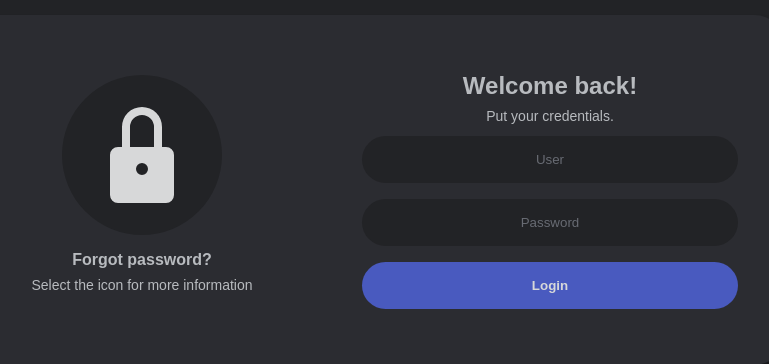
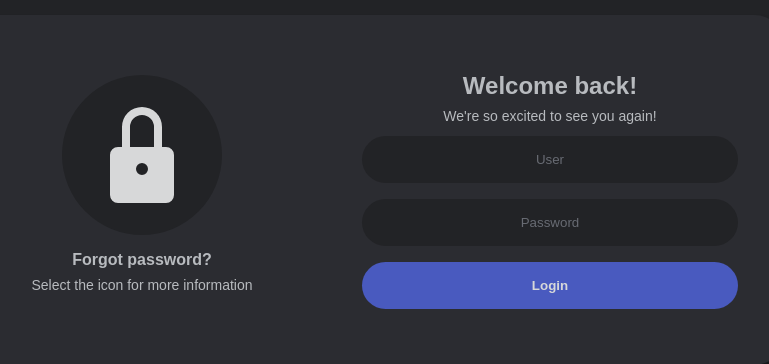
Before and after one commit to neyzerth/packaging-system, a PHP site: page /login/ in a window 1280 px wide. Shown: the part 210-574 px from the top of the page, without its empty margins (294-1063 px from the left). Run offline with PHP 8.4, Linux system fonts and the light colour scheme.

Commit message:
Mejoras en la logica del login

```diff
--- a/login/index.php
+++ b/login/index.php
@@ -1,16 +1,11 @@
 <?php
 session_start();
-session_unset();
-session_destroy();
 require_once "../config.php";
 require "logFun.php";
-
-$msg = "Put your credentials.";
-
+$msg = "We're so excited to see you again!";
 if ($_SERVER['REQUEST_METHOD'] == 'POST') {
     $username = $_POST['username'];
     $password = $_POST['password'];
-
     if (login($username, $password)) {
         header("Location: /");
         exit();
@@ -40,6 +35,7 @@ if ($_SERVER['REQUEST_METHOD'] == 'POST') {
         </svg>
         <h3>Content blurred due to screen resolution.</h3>
     </div>
+    <div id="msg" data-msg="<?php echo htmlspecialchars($msg); ?>"></div>
     <main class="login">
         <div class="division" id="leftDiv">
                 <a class="div-link" href="#" id="link">
@@ -53,7 +49,7 @@ if ($_SERVER['REQUEST_METHOD'] == 'POST') {
         <div class="division" id="rightDiv">
             <form action="#" method="post">
                 <h2>Welcome back!</h2>
-                <p><?php echo $msg ?></p>
+                <p id="msgDisplay"><?php echo $msg ?></p>
                 <input id="username" name="username" class="form-control" type="text" autocomplete="off" required placeholder="User">
                 <input id="password" name="password" class="form-control" type="password" autocomplete="off" required placeholder="Password">
                 <button type="submit" class="btn-primary">Login</button>
--- a/login/script.js
+++ b/login/script.js
@@ -4,26 +4,19 @@ const link = document.getElementById('link');
 const toggleImage = document.getElementById('toggleImage');
 const toggleText = document.getElementById('toggleText');
 const paragraph = document.getElementById('paragraph');
+const msg = document.getElementById('msg').getAttribute('data-msg');
 const images = [
-    `
-    <path d="M5.5 7V4.5a2.5 2.5 0 1 1 5 0V7H11a1 1 0 0 1 1 1v5a1 1 0 0 1-1 1H5a1 1 0 0 1-1-1V8a1 1 0 0 1 1-1h.5zm1-2.5V7h3V4.5a1.5 1.5 0 0 0-3 0zm1.5 6a.75.75 0 1 0 0-1.5.75.75 0 0 0 0 1.5z"/>
-    ` , `
-    <path d="M3 14s-1 0-1-1 1-4 6-4 6 3 6 4-1 1-1 1zm5-6a3 3 0 1 0 0-6 3 3 0 0 0 0 6"/>
-    `
+    `<path d="M5.5 7V4.5a2.5 2.5 0 1 1 5 0V7H11a1 1 0 0 1 1 1v5a1 1 0 0 1-1 1H5a1 1 0 0 1-1-1V8a1 1 0 0 1 1-1h.5zm1-2.5V7h3V4.5a1.5 1.5 0 0 0-3 0zm1.5 6a.75.75 0 1 0 0-1.5.75.75 0 0 0 0 1.5z"/>`,
+    `<path d="M3 14s-1 0-1-1 1-4 6-4 6 3 6 4-1 1-1 1zm5-6a3 3 0 1 0 0-6 3 3 0 0 0 0 6"/>`
 ];
-
 link.addEventListener('click', event => {
     event.preventDefault();
-
     leftDiv.style.opacity = '0';
     rightDiv.style.opacity = '0';
-
     leftDiv.classList.toggle('swapped');
     rightDiv.classList.toggle('swapped-right');
-
     setTimeout(() => {
         const isLogin = leftDiv.classList.contains('swapped');
-
         rightDiv.innerHTML = isLogin
             ?`
             <form action="" method="post">
@@ -36,19 +29,15 @@ link.addEventListener('click', event => {
             ` : `
             <form action="" method="post">
                 <h2>Welcome back!</h2>
-                <p><?php echo $msg ?></p>
+                <p>${msg}</p>
                 <input id="username" name="username" class="form-control" type="text"  autocomplete="off" required placeholder="User">
                 <input id="password" name="password" class="form-control" type="password" autocomplete="off" required placeholder="Password">
                 <button type="submit" class="btn-primary">Login</button>
             </form>
             `;
-
         toggleImage.innerHTML = images[+isLogin];
-
         toggleText.textContent = isLogin ? 'Already have an account?' : 'Forgot password?';
-
         paragraph.textContent = isLogin ? 'Select the icon to login' : 'Select the icon for more information';
-
         leftDiv.style.opacity = '1';
         rightDiv.style.opacity = '1';
     }, 800);
--- a/styles/login.css
+++ b/styles/login.css
@@ -108,9 +108,9 @@ html, body {
 
 /********************************************************************************************/
 
-@media (max-width: 927px) and (max-height: 439px),
-       (max-width: 927px) and (max-height: 963px),
-       (max-width: 1854px) and (max-height: 439px) {
+@media (max-width: 926px) and (max-height: 438px),
+       (max-width: 926px) and (max-height: 963px),
+       (max-width: 1854px) and (max-height: 438px) {
     .login {
         filter: blur(15px);
         pointer-events: none;
```
